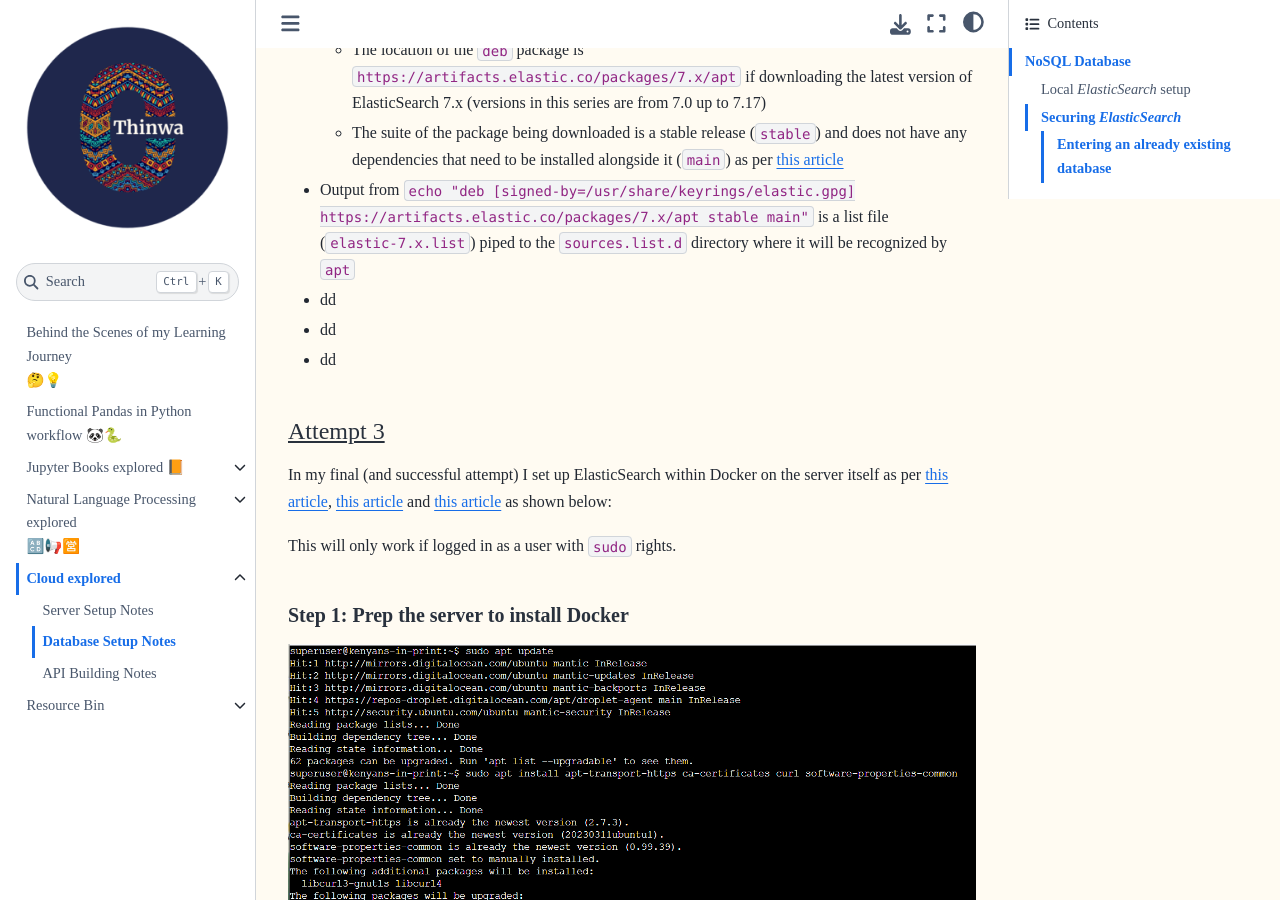
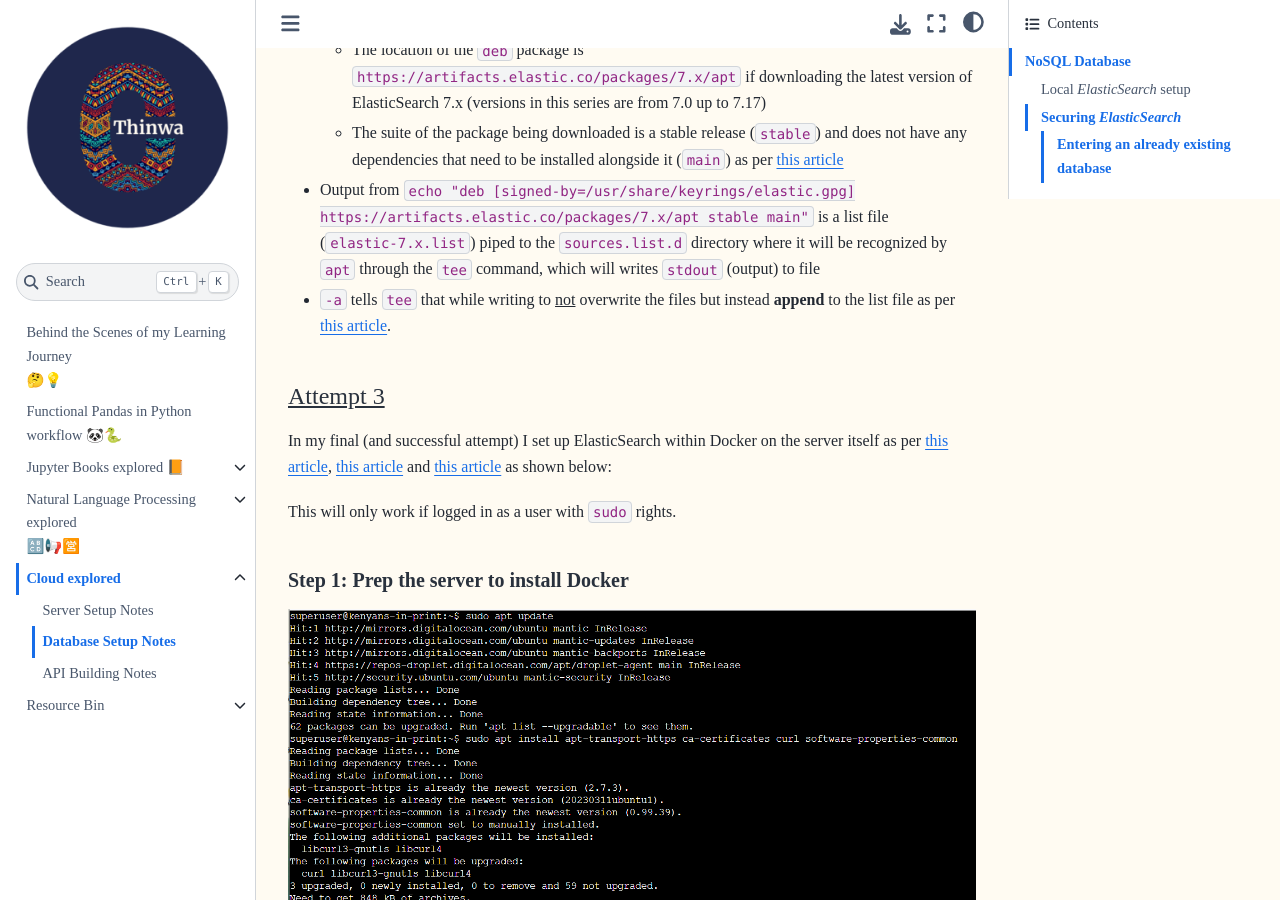
Before and after one commit to CeeThinwa/BTS-Continuous-Learning, a Jupyter Book: the page built from book/6/database_setup.md, in a window 1280 px wide and 900 px high, scrolled down 20355 px. Built offline with Jupyter Book 1.0.4 settings and Sphinx 7.4.7 and the Sphinx Book theme 1.1.4, drawn with Linux system fonts in a browser that asks for light colours.

Commit message:
Update database_setup.md

```diff
--- a/book/6/database_setup.md
+++ b/book/6/database_setup.md
@@ -259,10 +259,10 @@
   * The `deb` package is signed by (`signed-by=`) the key readable by `apt` - `/usr/share/keyrings/elastic.gpg`
   * The location of the `deb` package is `https://artifacts.elastic.co/packages/7.x/apt` if downloading the latest version of ElasticSearch 7.x (versions in this series are from 7.0 up to 7.17)
   * The suite of the package being downloaded is a stable release (`stable`) and does not have any dependencies that need to be installed alongside it (`main`) as per [this article](https://askubuntu.com/questions/1032415/what-is-deb-deb-src-stable-xenial-main-in-etc-apt-sources-list#1032736)
-* Output from `echo "deb [signed-by=/usr/share/keyrings/elastic.gpg] https://artifacts.elastic.co/packages/7.x/apt stable main"` is a list file (`elastic-7.x.list`) piped to the `sources.list.d` directory where it will be recognized by `apt`
-* dd
-* dd
-* dd
+* Output from `echo "deb [signed-by=/usr/share/keyrings/elastic.gpg] https://artifacts.elastic.co/packages/7.x/apt stable main"` is a list file (`elastic-7.x.list`) piped to the `sources.list.d` directory where it will be recognized by `apt` through the `tee` command, which will writes `stdout` (output) to file
+* `-a` tells `tee` that while writing to <u>not</u> overwrite the files but instead **append** to the list file as per [this article](https://linuxize.com/post/linux-tee-command/).
+
+
 
 
 #### <u>Attempt 3</u>
```
